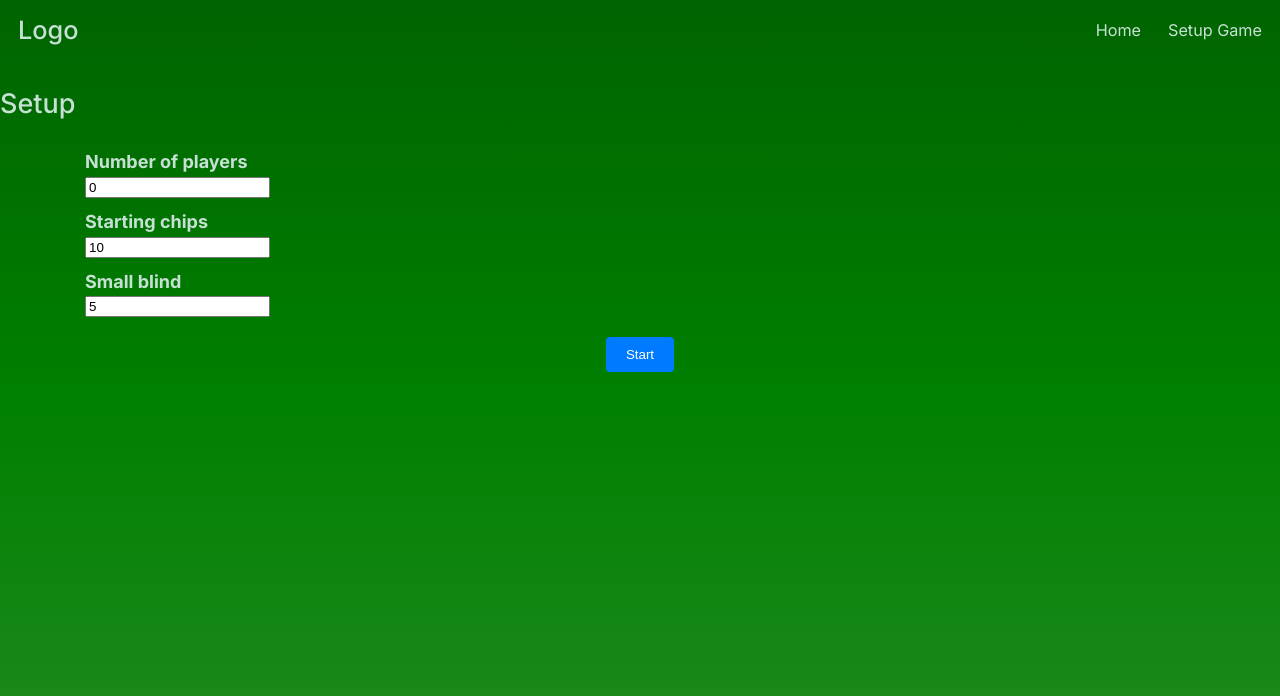
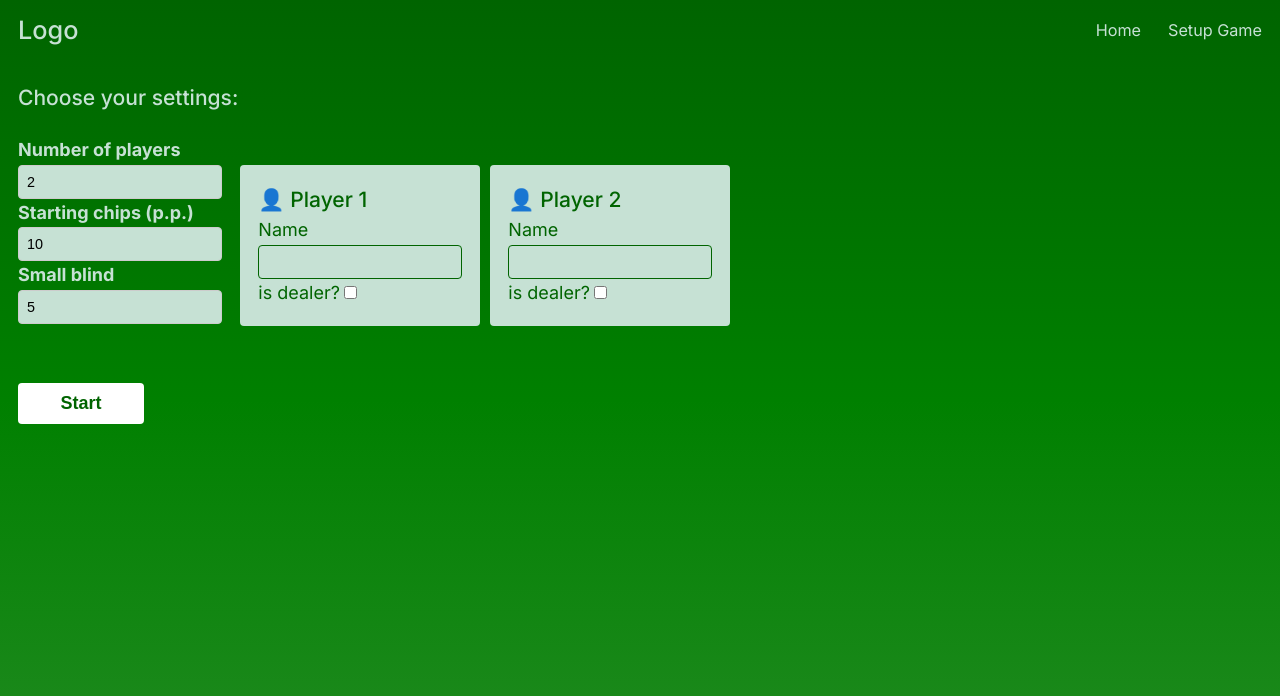
Before and after one commit to francescoiacono/virtual-chips, a Next.js app: page /setup in a window 1280 px wide. Shown: the top 696 px of the page. Built offline with nearby package versions, Linux system fonts and the light colour scheme.

Commit message:
Modified css in setup page

```diff
--- a/src/app/globals.css
+++ b/src/app/globals.css
@@ -45,3 +45,17 @@ h3,
 h4 {
   font-weight: 500;
 }
+
+input {
+  padding: 8px;
+  font-size: 0.8rem;
+  border: 1px solid #ccc;
+  border-radius: 4px;
+  transition: border-color 0.3s ease;
+  background-color: var(--main-font-color);
+}
+
+input:focus {
+  outline: none;
+  border-color: var(--primary-color);
+}
--- a/src/components/pages/setup/setup.module.css
+++ b/src/components/pages/setup/setup.module.css
@@ -1,2 +1,4 @@
 .setupPage {
+  margin: 0 1rem;
+  height: calc(100vh - 5rem);
 }
--- a/src/components/pages/setup/subcomponents/setupForm/setupForm.module.css
+++ b/src/components/pages/setup/subcomponents/setupForm/setupForm.module.css
@@ -3,20 +3,21 @@
 .form {
   display: flex;
   flex-direction: column;
-  align-items: center;
+  gap: 1rem;
+  justify-content: space-between;
 }
 
 .container {
   display: grid;
   grid-template-columns: 1fr 5fr;
   grid-template-rows: 1fr;
+  gap: 1rem;
 }
 
 .rules,
 .rules > label {
   display: flex;
   flex-direction: column;
-  margin-bottom: 10px;
 }
 
 .rules label > span {
@@ -30,14 +31,17 @@
 }
 
 .form > button[type='submit'] {
+  width: 7rem;
+  font-size: 1rem;
   padding: 10px 20px;
-  background-color: #007bff;
-  color: #fff;
+  background-color: #fff;
+  color: var(--primary-color);
+  font-weight: bold;
   border: none;
   border-radius: 4px;
   cursor: pointer;
 }
 
 .form > button[type='submit']:hover {
-  background-color: #0056b3;
+  text-decoration: underline;
 }
--- a/src/components/pages/setup/subcomponents/setupForm/setupForm.tsx
+++ b/src/components/pages/setup/subcomponents/setupForm/setupForm.tsx
@@ -12,24 +12,48 @@ export default function SetupForm() {
   };
 
   const [pageData, setPageData] = useState({
-    numberOfPlayers: 0,
+    numberOfPlayers: 2,
     startingChips: 10,
     smallBlind: 5,
-    players: [] as Player[],
+    players: [
+      {
+        name: '',
+        isDealer: false,
+      },
+      {
+        name: '',
+        isDealer: false,
+      },
+    ] as Player[],
   });
 
   const onChangeHandler = (event: React.ChangeEvent<HTMLInputElement>) => {
     // If the number of players is changed, then the players array is updated
     if (event.target.name === 'numberOfPlayers') {
-      const numberOfPlayers = Number(event.target.value);
+      let numberOfPlayers = Number(event.target.value);
+
+      // If the value is not a number, then the state is reset
       if (Number.isNaN(numberOfPlayers)) {
         setPageData({
           ...pageData,
-          numberOfPlayers: 0,
-          players: [],
+          numberOfPlayers: 2,
         });
-      } else {
+      }
+
+      // If the value is a number
+      else {
+        // If the value is greater than 10, then it is set to 10
+        if (numberOfPlayers > 10) {
+          numberOfPlayers = 10;
+        }
+        // If the value is less than 2, then it is set to 2
+        if (numberOfPlayers < 2) {
+          numberOfPlayers = 2;
+        }
+
+        // The state is updated
         setPageData((prevState) => {
+          // update players array with the new number of players
           const players = Array.from(
             { length: numberOfPlayers },
             (_, index) => ({
@@ -37,7 +61,6 @@ export default function SetupForm() {
               isDealer: false,
             })
           );
-
           return {
             ...prevState,
             numberOfPlayers,
@@ -45,6 +68,7 @@ export default function SetupForm() {
           };
         });
       }
+
       return;
     }
 
@@ -86,7 +110,7 @@ export default function SetupForm() {
 
   return (
     <>
-      <h2>Setup</h2>
+      <h3>Choose your settings:</h3>
       <form onSubmit={onSubmitHandler} className={styles.form}>
         <div className={styles.container}>
           <div className={styles.rules}>
@@ -96,13 +120,13 @@ export default function SetupForm() {
                 type='number'
                 name='numberOfPlayers'
                 onChange={onChangeHandler}
-                min='0'
+                min='2'
                 max='10'
                 value={pageData.numberOfPlayers}
               />
             </label>
             <label>
-              <span>Starting chips</span>
+              <span>Starting chips (p.p.)</span>
               <input
                 type='number'
                 name='startingChips'
--- a/src/components/pages/setup/subcomponents/setupPlayers/setupPlayerCard/setupPlayerCard.module.css
+++ b/src/components/pages/setup/subcomponents/setupPlayers/setupPlayerCard/setupPlayerCard.module.css
@@ -2,6 +2,17 @@
   display: flex;
   flex-direction: column;
   justify-content: space-between;
+
+  margin: 1.6rem 0;
+  padding: 1rem;
+
+  border-radius: 4px;
+  background-color: var(--main-font-color);
+  color: var(--primary-color);
+}
+
+.card > label > input {
+  border-color: var(--primary-color);
 }
 
 /* .card:hover {
@@ -11,3 +22,8 @@
 .card > h3 {
   margin: 0;
 }
+
+.nameLabel {
+  display: flex;
+  flex-direction: column;
+}
--- a/src/components/pages/setup/subcomponents/setupPlayers/setupPlayerCard/setupPlayerCard.tsx
+++ b/src/components/pages/setup/subcomponents/setupPlayers/setupPlayerCard/setupPlayerCard.tsx
@@ -31,8 +31,8 @@ export default function SetupPlayerCard({ player, id, updatePlayer }: Props) {
 
   return (
     <div className={styles.card}>
-      <h3>Player {id}</h3>
-      <label>
+      <h3>👤 Player {id}</h3>
+      <label className={styles.nameLabel}>
         <span>Name</span>
         <input type='text' name='name' onChange={onChangeHandler} />
       </label>
```
